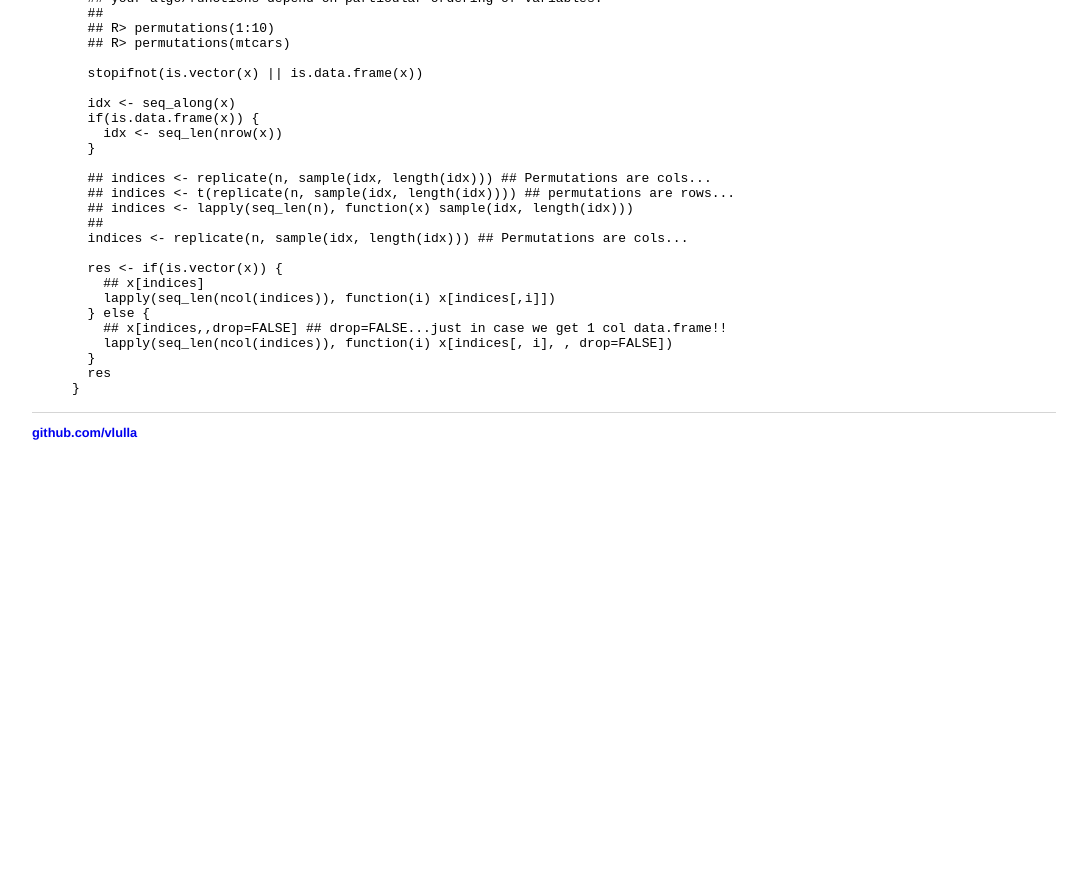
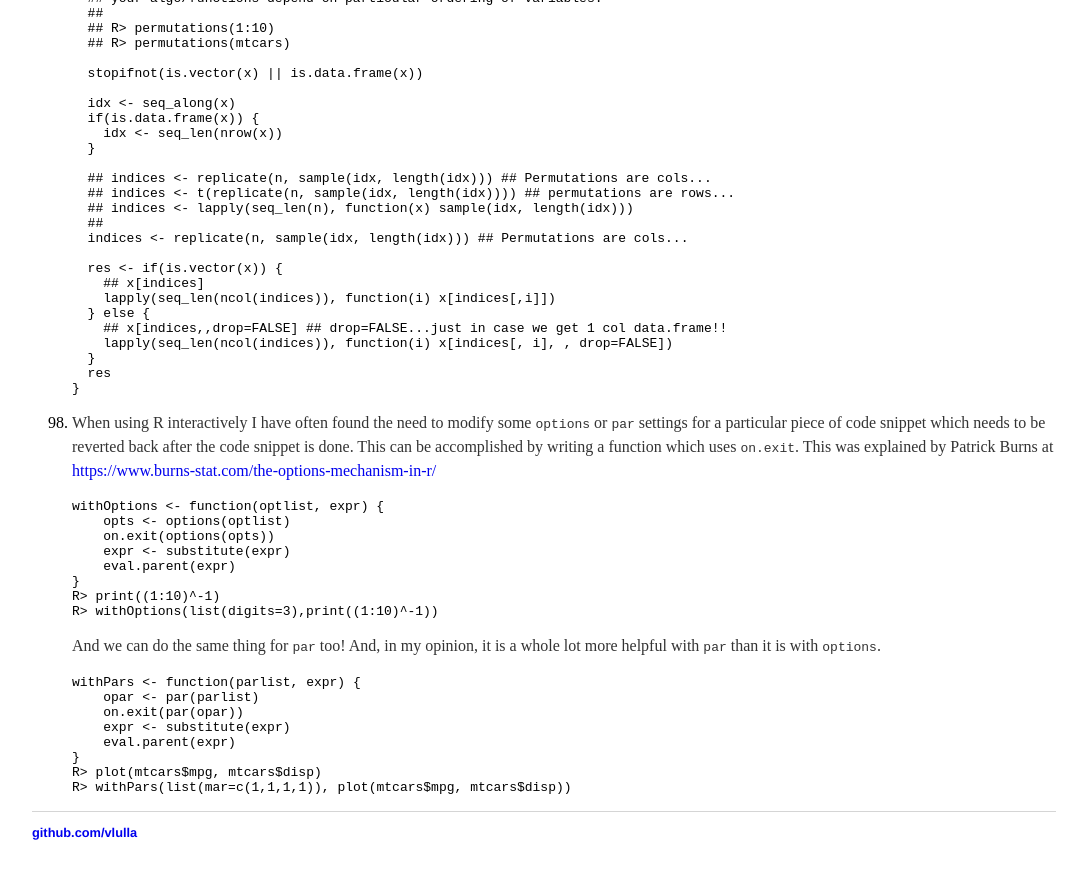
Before and after one commit to vlulla/vlulla.github.io, a Jekyll site: the page built from NOTES_R.md, in a window 1280 px wide and 900 px high, scrolled down 19168 px. Shown: the top 879 px of the window, without its empty margins (96-1181 px from the left). Built offline with Jekyll 4.4.1, drawn with Linux system fonts in a browser that asks for light colours; before the commit the page ends 19668 px from its top, so only the background shows below that.

Commit message:
Added a note for R.

````diff
--- a/NOTES_R.md
+++ b/NOTES_R.md
@@ -1497,3 +1497,35 @@ layout: default
       res
     }
 	```
+
+98. When using R interactively I have often found the need to modify some
+	`options` or `par` settings for a particular piece of code snippet which
+	needs to be reverted back after the code snippet is done. This can be
+	accomplished by writing a function which uses `on.exit`. This was explained
+	by Patrick Burns at
+	<https://www.burns-stat.com/the-options-mechanism-in-r/>
+
+	```.r
+	withOptions <- function(optlist, expr) {
+		opts <- options(optlist)
+		on.exit(options(opts))
+		expr <- substitute(expr)
+		eval.parent(expr)
+	}
+	R> print((1:10)^-1)
+	R> withOptions(list(digits=3),print((1:10)^-1))
+	```
+
+	And we can do the same thing for `par` too! And, in my opinion, it is
+	a whole lot more helpful with `par` than it is with `options`.
+
+	```r
+	withPars <- function(parlist, expr) {
+		opar <- par(parlist)
+		on.exit(par(opar))
+		expr <- substitute(expr)
+		eval.parent(expr)
+	}
+	R> plot(mtcars$mpg, mtcars$disp)
+	R> withPars(list(mar=c(1,1,1,1)), plot(mtcars$mpg, mtcars$disp))
+	```
--- a/_includes/navigation.html
+++ b/_includes/navigation.html
@@ -1,2 +1,2 @@
 <!-- navigation -->
-<nav> <a href="/">Home</a> | <a href="/about">About</a> | <a href="/cv">CV</a> | <a href="/blog">Blog</a> </nav>
+<nav> <a href="/">Home</a> | <a href="/about">About</a> | <a href="/cv.pdf">CV</a> | <a href="/blog">Blog</a> </nav>
````
